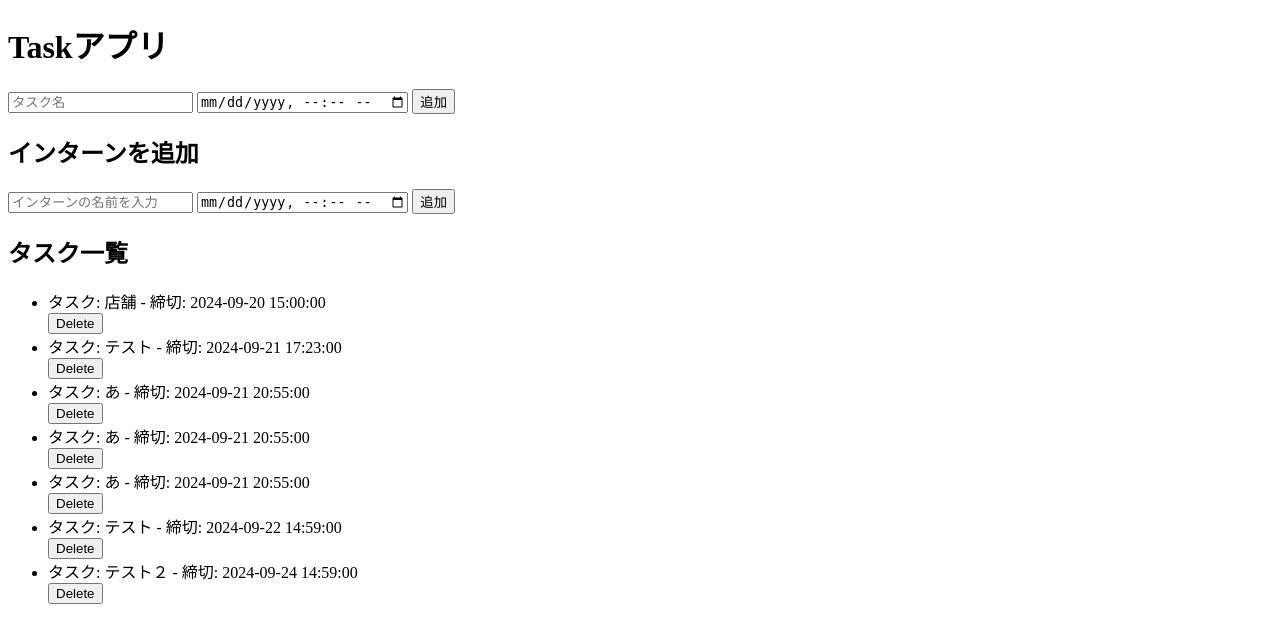
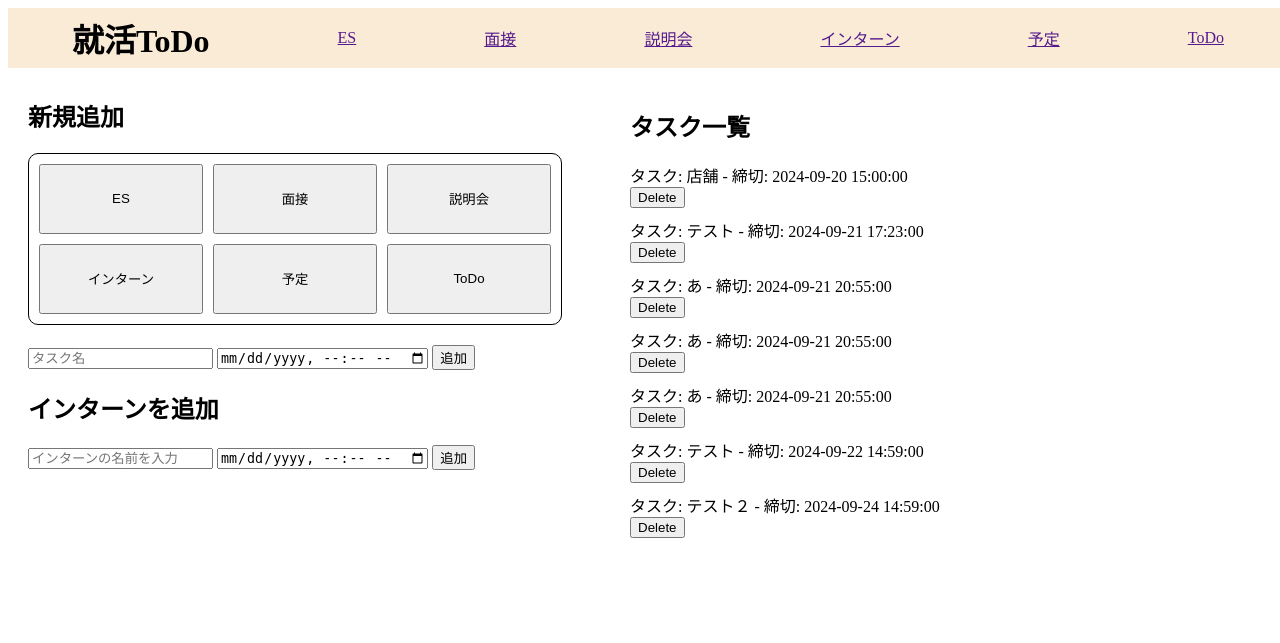
Before and after one commit to Rei-0a/58hackathon2024, a Flask app: page / in a window 1280 px wide. Shown: the top 643 px of the page. Run offline with Flask 3, Linux system fonts and the light colour scheme; some libraries are stand-ins or nearby versions.

Commit message:
todo html 80%

```diff
--- /dev/null
+++ b/58hackathon-app/static/CSS/style.css
@@ -0,0 +1,95 @@
+.container {
+    display: flex;
+    justify-content: space-between;
+    align-items: stretch;
+    width: 100%;
+    height: 100%;
+    gap: 20px;
+}
+
+.task-box {
+    margin: 70px 0 0 auto;
+    width: 50%;
+    height: 100%;
+    padding: 10px;
+}
+
+ul {
+    list-style: none;
+    padding: 0;
+    margin: 0;
+    padding-right: 10px;
+}
+
+li {
+    margin-bottom: 10px;
+}
+
+.tasks {
+    width: 100%;
+    background-color: #98FB98;
+    padding: 10px;
+    padding-right: 10px;
+    margin-left: 10px;
+    border-radius: 5px;
+    color: black;
+    display: flex;
+    flex-direction: column;
+    font-weight: bold;
+}
+
+.task-datetime {
+    font-size: 14px;
+    font-weight: bold;
+    margin-bottom: 5px;
+    color: darkgrey;
+}
+
+.task-content {
+    display: flex;
+    align-items: center;
+}
+
+.task-checkbox {
+    margin-right: 10px;
+}
+
+.task-title {
+    font-size: 16px;
+}
+
+
+
+.button-box {
+    display: grid;
+    height: 150px;
+    width: 100%;
+    grid-template-columns: repeat(3, 1fr);
+    gap: 10px;
+    margin: 20px 0px 20px 0;
+    padding: 10px 10px 10px 10px;
+    border: 1px solid #000000;
+    border-style: solid;
+    border-radius: 10px;
+}
+
+.form-container {
+    width: 40%;
+    position: fixed;
+    margin: 70px 0 20px 20px;
+}
+
+header {
+    display: flex;
+    position: fixed;
+    justify-content: space-around;
+    align-items: center;
+    background-color: antiquewhite;
+    width: 100%;
+    height: 60px;
+}
+
+.task-content input[type="checkbox"]:checked+.task-title {
+    text-decoration: line-through;
+    color: gray;
+}
--- a/58hackathon-app/templates/app.html
+++ b/58hackathon-app/templates/app.html
@@ -1,11 +1,36 @@
 <!DOCTYPE html>
 <html lang="ja">
+
 <head>
     <meta charset="UTF-8">
-    <title>ToDoアプリ</title>
+    <title>就活ToDo</title>
+    <link rel="stylesheet" href="https://unpkg.com/modern-css-reset/dist/reset.min.css" />
+    <link rel="stylesheet" type="text/css" href="static/CSS/style.css">
 </head>
+
 <body>
-    <h1>Taskアプリ</h1>
+    <header>
+        <h1>就活ToDo</h1>
+        <a href="">ES</a>
+        <a href="">面接</a>
+        <a href="">説明会</a>
+        <a href="">インターン</a>
+        <a href="">予定</a>
+        <a href="">ToDo</a>
+    </header>
+
+    <div class="container">
+        <!-- タスクの新規追加 -->
+        <div class="form-container">
+            <h2>新規追加</h2>
+            <div class="button-box">
+                <button type="button">ES</button>
+                <button type="button">面接</button>
+                <button type="button">説明会</button>
+                <button type="button">インターン</button>
+                <button type="button">予定</button>
+                <button type="button">ToDo</button>
+            </div>
             <form action="/add_task" method="POST">
                 <input type="text" name="title" placeholder="タスク名" required>
                 <input type="datetime-local" name="due_date" required>
@@ -14,11 +39,14 @@
 
             <h2>インターンを追加</h2>
             <form action="/add_intern" method="post">
-        <input type="text" name="title" placeholder="インターンの名前を入力"required>
+                <input type="text" name="title" placeholder="インターンの名前を入力" required>
                 <input type="datetime-local" name="due_date" required>
                 <button type="submit">追加</button>
             </form>
+        </div>
 
+        <!-- タスク一覧 -->
+        <div class="task-box">
             <h2>タスク一覧</h2>
             <ul>
                 {% for item in combined %}
@@ -39,5 +67,8 @@
                 {% endif %}
                 {% endfor %}
             </ul>
+        </div>
+    </div>
 </body>
+
 </html>
```
Also changed, not shown: 58hackathon-app/instance/todo.db. Lines whose indentation alone changed are shown as unchanged.
